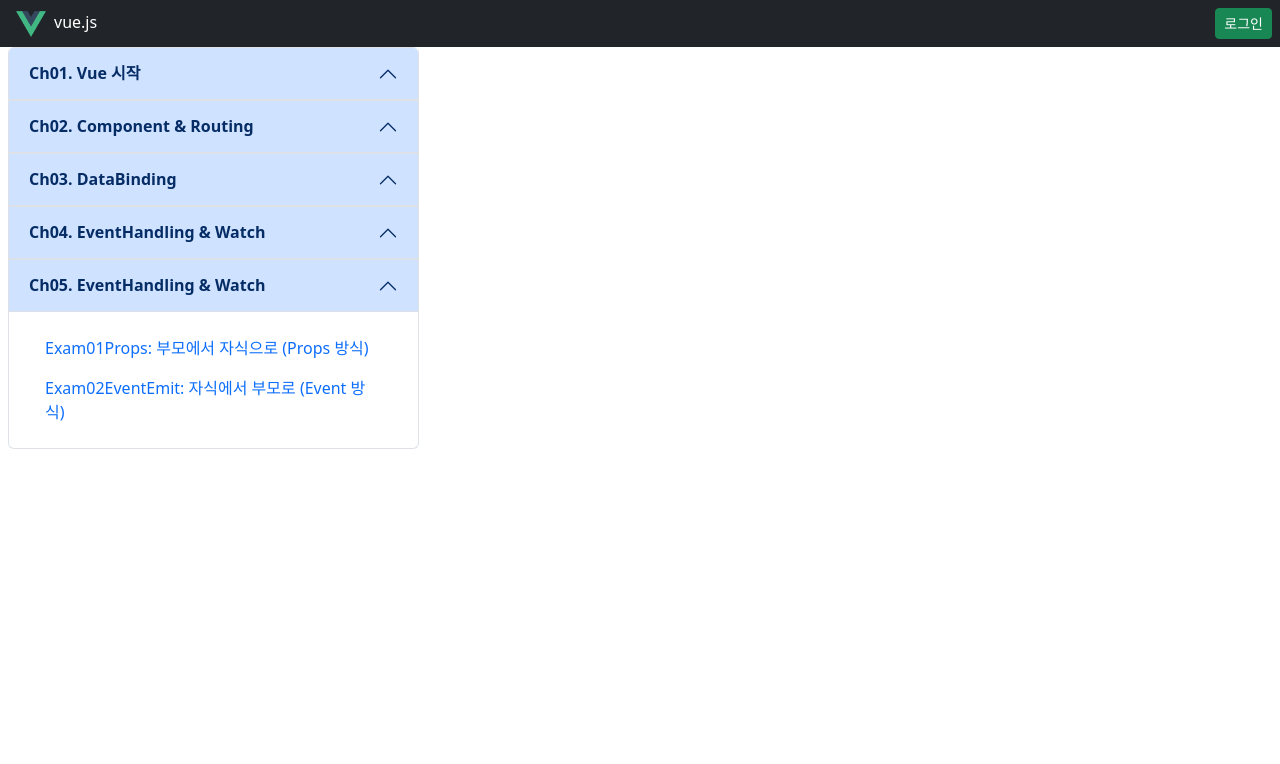
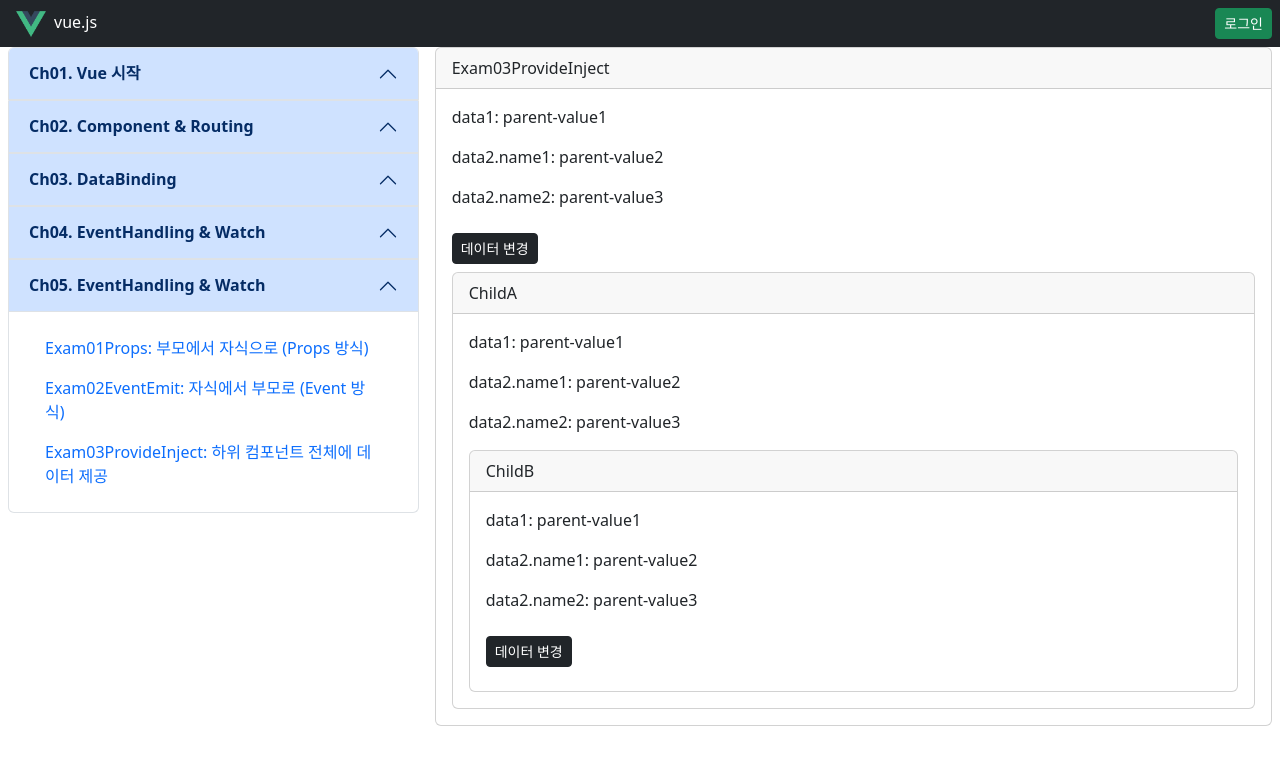
Before and after one commit to leek94/front_Vue_end, a Vue app: page /Ch05DataDelivery/Exam03ProvideInject in a window 1280 px wide. Shown: the top 764 px of the page. Built offline with nearby package versions, Linux system fonts and the light colour scheme.

Commit message:
feat: provideInject Commit

```diff
--- a/src/components/AppMenu.vue
+++ b/src/components/AppMenu.vue
@@ -206,6 +206,12 @@
                             Exam02EventEmit: 자식에서 부모로 (Event 방식)
                         </RouterLink>
                     </li>
+                    <li class="nav-item">
+                       <RouterLink to="/Ch05DataDelivery/Exam03ProvideInject"
+                                 class="nav-link">
+                            Exam03ProvideInject: 하위 컴포넌트 전체에 데이터 제공
+                        </RouterLink>
+                    </li>
 
                 </ul>
                 </div>
--- a/src/router/Ch05DataDelivery.js
+++ b/src/router/Ch05DataDelivery.js
@@ -9,6 +9,11 @@
         component: () => import (/* webpackChunkName: "Ch05DataDelivery" */ '@/views/Ch05DataDelivery/Exam02EventEmit')
     },
 
+    {
+        path: "/Ch05DataDelivery/Exam03ProvideInject",
+        component: () => import (/* webpackChunkName: "Ch05DataDelivery" */ '@/views/Ch05DataDelivery/Exam03ProvideInject')
+    },
+
 
 ];
 
--- /dev/null
+++ b/src/views/Ch05DataDelivery/Exam03ProvideInject/ChildA.vue
@@ -0,0 +1,26 @@
+<template>
+    <div class="card">
+        <div class="card-header">ChildA</div>
+        <div class="card-body">
+            <!-- message로 전달된 것은 .value를 붙여야만함 여기만 특이하게 -->
+            <p>data1: {{ message.data1.value }}</p>
+            <p>data2.name1: {{ message.data2.value.name1 }}</p>
+            <p>data2.name2: {{ message.data2.value.name2 }}</p>
+            <ChildB/>
+        </div>
+    </div>
+</template>
+
+<script setup>
+import { inject } from "vue";
+import ChildB from "./ChildB.vue"
+
+const message = inject("message");
+
+console.log("message.data1.value: "+ message.data1.value);
+console.log("message.data2.value.name1: "+message.data2.value.name1);
+console.log("message.data2.value.name2: "+message.data2.value.name2);
+</script>
+
+<style scoped>
+</style>
--- /dev/null
+++ b/src/views/Ch05DataDelivery/Exam03ProvideInject/ChildB.vue
@@ -0,0 +1,33 @@
+<template>
+    <div class="card">
+        <div class="card-header">ChildB</div>
+        <div class="card-body">
+            <!-- message로 전달된 것은 .value를 붙여야만함 여기만 특이하게 -->
+            <p>data1: {{ message.data1.value }}</p>
+            <p>data2.name1: {{ message.data2.value.name1 }}</p>
+            <p>data2.name2: {{ message.data2.value.name2 }}</p>
+            <button class="mt-2 btn btn-dark btn-sm mb-2" @click="changeData">데이터 변경</button>
+        </div>
+    </div>
+</template>
+
+<script setup>
+import { inject } from "vue";
+
+const message = inject("message");
+
+console.log("message.data1.value: "+ message.data1.value);
+console.log("message.data2.value.name1: "+message.data2.value.name1);
+console.log("message.data2.value.name2: "+message.data2.value.name2);
+
+// 데이터 변경 함수
+// 자식에서 데이터 변경시 부모도 변경
+function changeData() {
+    message.data1.value += "1";
+    message.data2.value.name1 += "1";
+    message.data2.value.name2 += "1";
+}
+</script>
+
+<style scoped>
+</style>
--- /dev/null
+++ b/src/views/Ch05DataDelivery/Exam03ProvideInject/index.vue
@@ -0,0 +1,41 @@
+<template>
+    <div class="card">
+        <div class="card-header">Exam03ProvideInject</div>
+        <div class="card-body">
+             <div>
+                <p>data1: {{ data1 }}</p>
+                <p>data2.name1: {{ data2.name1 }}</p>
+                <p>data2.name2: {{ data2.name2 }}</p>
+                <button class="mt-2 btn btn-dark btn-sm mb-2" @click="changeData">데이터 변경</button>
+             </div>
+             <ChildA/>
+        </div>
+    </div>
+</template>
+
+<script setup>
+import { ref,provide } from 'vue';
+import ChildA from "./ChildA.vue";
+// 상태 생성
+const data1 = ref("parent-value1");
+const data2 = ref({
+    name1: "parent-value2",
+    name2: "parent-value3"
+});
+
+// 하위 컴포넌트로 데이터 제공
+provide("message",{data1: data1, data2});
+// 속성과 값이 이름이 같을 경우 위에처럼 생략 가능
+
+//데이터 변경 함수
+// 부모에서 값 변경시 자식에서도 전체 다 변경됨
+function changeData() {
+    data1.value += "0";
+    data2.value.name1 += "0";
+    data2.value.name2 += "0";
+}
+
+</script>
+
+<style scoped>
+</style>
```
